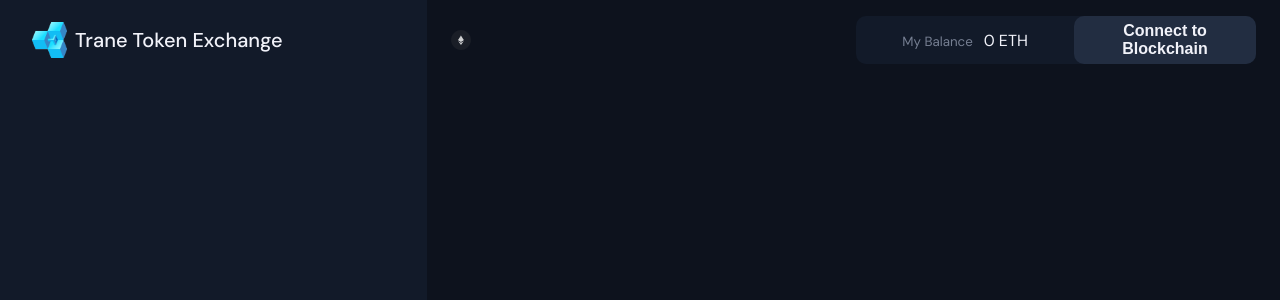
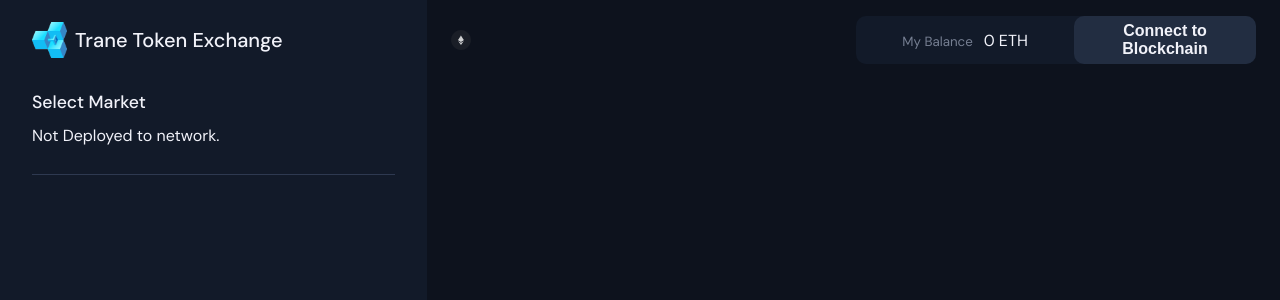
Before and after one commit to trane7776/token-exchange-market, a React (Create React App) app: page / in a window 1280 px wide. Shown: the top 300 px of the page. Built offline with nearby package versions, Linux system fonts and the light colour scheme.

Commit message:
configured markets

```diff
--- a/src/App.js
+++ b/src/App.js
@@ -12,6 +12,7 @@ import {
   loadExchange,
 } from './store/interactions';
 import Navbar from './components/Navbar';
+import Markets from './components/Markets';
 function App() {
   const dispatch = useDispatch();
 
@@ -58,7 +59,7 @@ function App() {
       <Navbar />
       <main className="exchange grid">
         <section className="exchange-section-left grid">
-          {/* Markets */}
+          <Markets />
 
           {/* Balance  */}
 
--- /dev/null
+++ b/src/components/Markets.jsx
@@ -0,0 +1,40 @@
+import React from 'react';
+
+import config from '../config.json';
+import { useSelector, useDispatch } from 'react-redux';
+import { loadTokens } from '../store/interactions';
+const Markets = () => {
+  const dispatch = useDispatch();
+  const chainId = useSelector((state) => state.provider.chainId);
+  const provider = useSelector((state) => state.provider.connection);
+  const marketHandler = async (event) => {
+    await loadTokens(provider, event.target.value.split(','), dispatch);
+  };
+  return (
+    <div className="component exchange-markets">
+      <div className="component-header">
+        <h2>Select Market</h2>
+      </div>
+      {chainId && config[chainId] ? (
+        <select name="markets" id="markets" onChange={marketHandler}>
+          <option
+            value={`${config[chainId].Trane.address},${config[chainId].mETH.address}`}
+          >
+            TRC / mETH
+          </option>
+          <option
+            value={`${config[chainId].Trane.address},${config[chainId].mDAI.address}`}
+          >
+            TRC / mDAI
+          </option>
+        </select>
+      ) : (
+        <p>Not Deployed to network.</p>
+      )}
+
+      <hr />
+    </div>
+  );
+};
+
+export default Markets;
--- a/src/store/reducers.js
+++ b/src/store/reducers.js
@@ -37,8 +37,8 @@ export const tokens = (state = defaultTokensState, action) => {
       return {
         ...state,
         loaded: true,
-        contracts: [...state.contracts, action.token],
-        symbols: [...state.symbols, action.symbol],
+        contracts: [action.token],
+        symbols: [action.symbol],
       };
     case 'TOKEN_LOADED_2':
       return {
```
Also changed, not shown: scripts/2_seed-exchange.js (+0 -16 lines).
